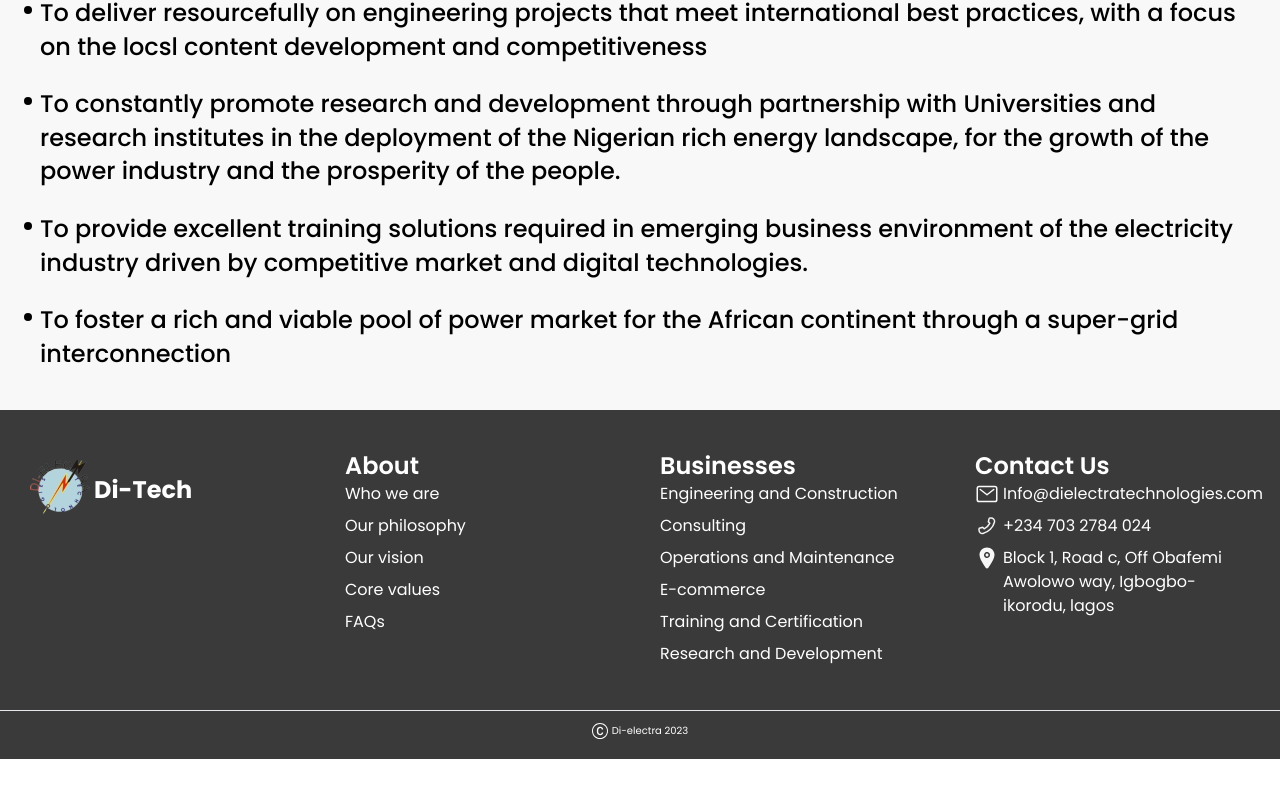
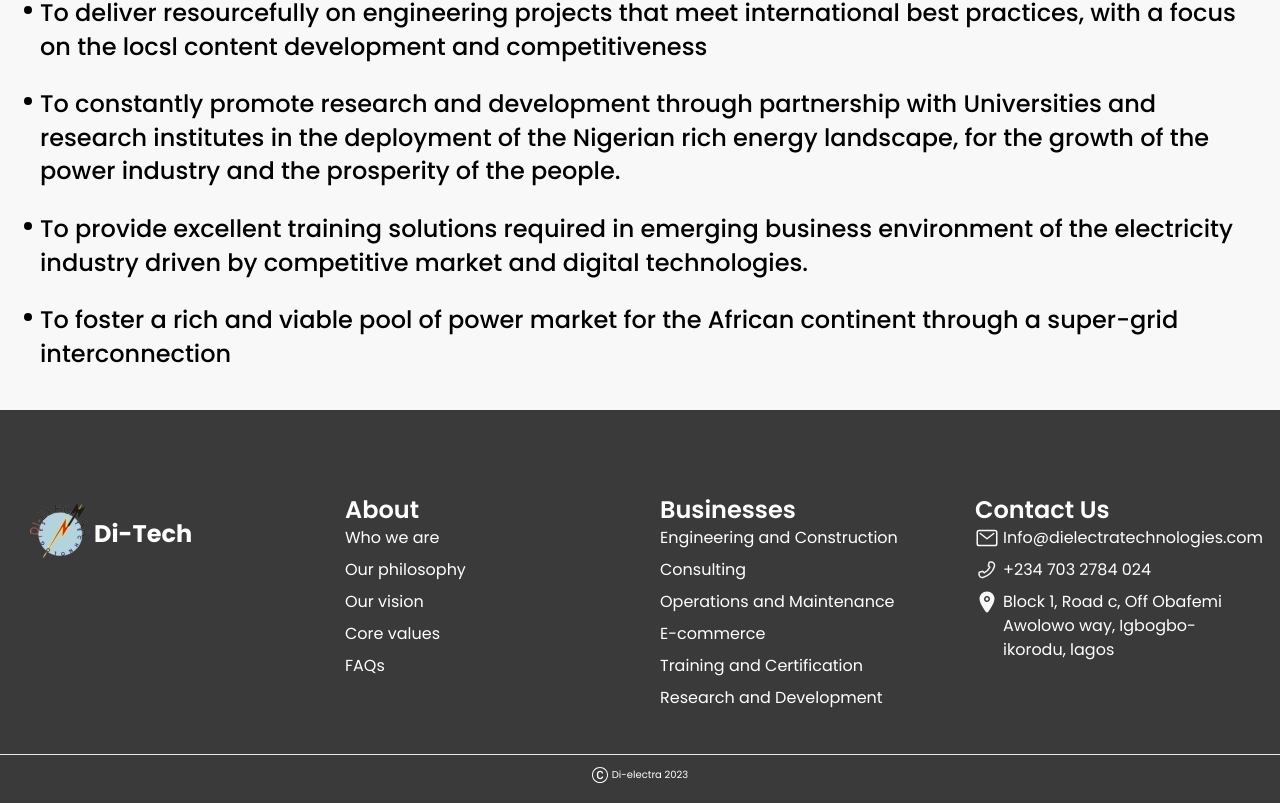
Before and after one commit to NewmanAdesan/dielectra-project, a Next.js app: page /about-us in a window 1280 px wide. Shown: the part 2467-3270 px from the top of the page. Before the commit the page ends 3226 px from the top, so only its background shows below. Built offline with nearby package versions, Linux system fonts and the light colour scheme.

Commit message:
Deployment Testing...

```diff
--- a/components/footer/Footer.tsx
+++ b/components/footer/Footer.tsx
@@ -5,7 +5,7 @@ import React from 'react'
 const Footer = () => {
   return (
     <footer className='bg-color-4 py-5'>
-        <div className='p-5 grid grid-cols-autoFit gap-x-5 gap-y-7 items-start max-w-7xl mx-auto'>
+        <div className='p-5 grid grid-cols-autoFit gap-x-5 gap-y-7 items-start max-w-7xl mx-auto md:pt-16'>
             {/* Logo */}
             <Link href='/' shallow aria-label='Go to Dielectra Home Page' className='p-[10px] flex gap-1 items-center'>
                 <Image
--- a/components/homepage/Contact.tsx
+++ b/components/homepage/Contact.tsx
@@ -16,10 +16,10 @@ const Contact = () => {
     <section className='md:bg-gray-3'>
 
         {/* Section Container */}
-        <div  className='px-5 py-10'>
+        <div  className='px-5 py-10 max-w-7xl mx-auto'>
 
             {/* section heading */}
-            <div className='pl-2 relative mb-7 max-w-7xl mx-auto'>
+            <div className='pl-2 relative mb-7'>
                 <h2 className='text-xl text-start font-semibold mb-1 xs:text-3xl leading-[140%] xs:leading-[48px]'>
                         <span className='text-black block'>Got any</span>
                         <span className='text-red-1 block'>Questions?</span>
```
